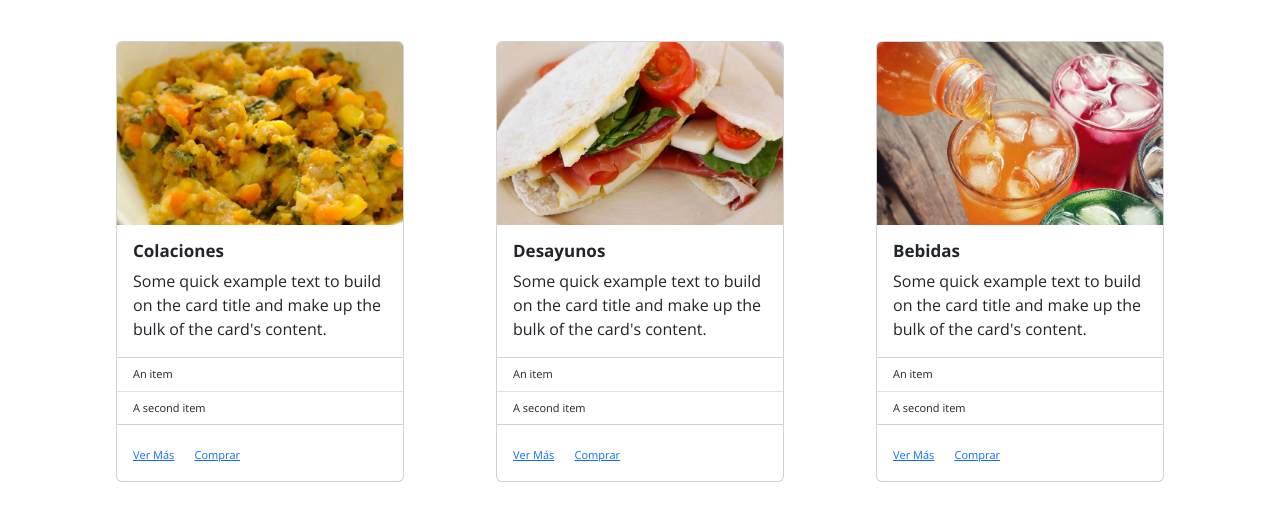
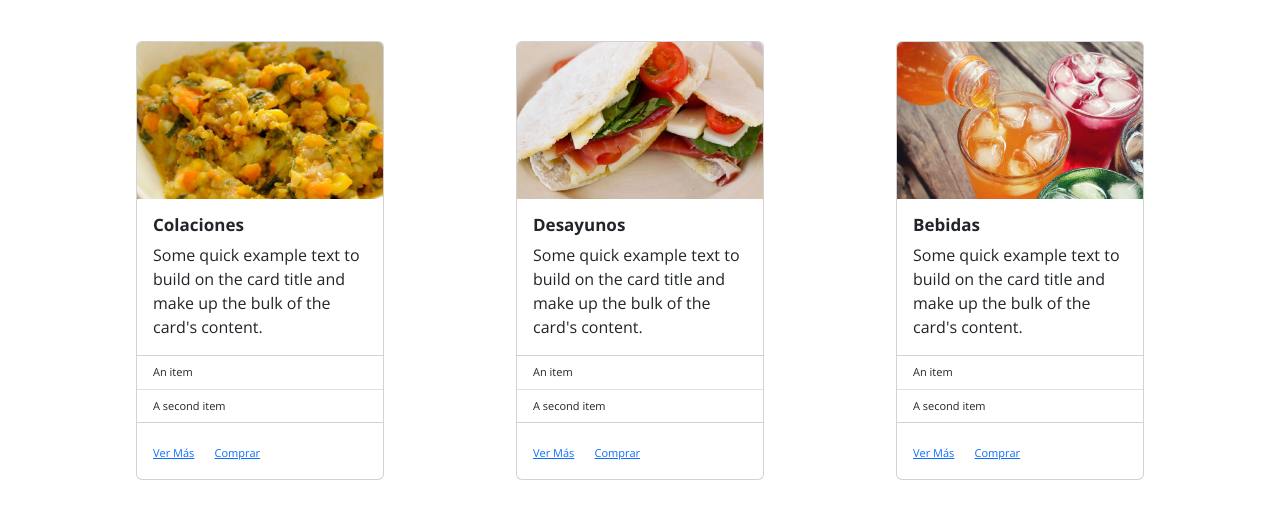
Before and after one commit to Izth4rDev/suricataPage, a plain HTML site: page index.html in a window 1280 px wide. Shown: the part 203-728 px from the top of the page. Drawn offline with Linux system fonts and the light colour scheme.

Commit message:
arreglado el tamaño de las cards

```diff
--- a/assets/css/style.css
+++ b/assets/css/style.css
@@ -31,6 +31,9 @@ h5{
     font-size: 17px;
     text-align: start;
 }
+.card{
+    width: 248px !important;
+}
 .card-text{
     font-family: "OpenSans Regular";
     font-size: 16px;
```
